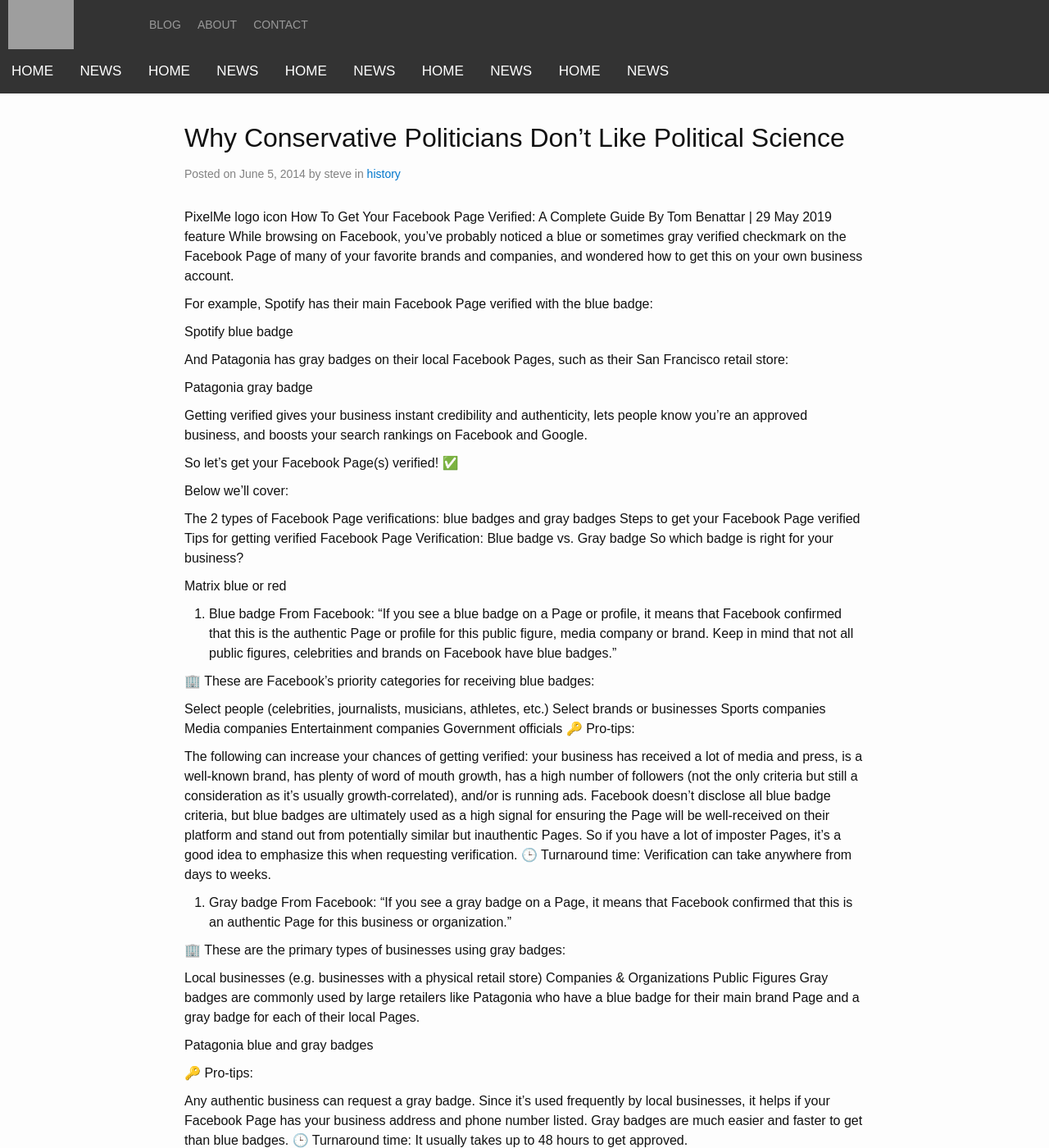
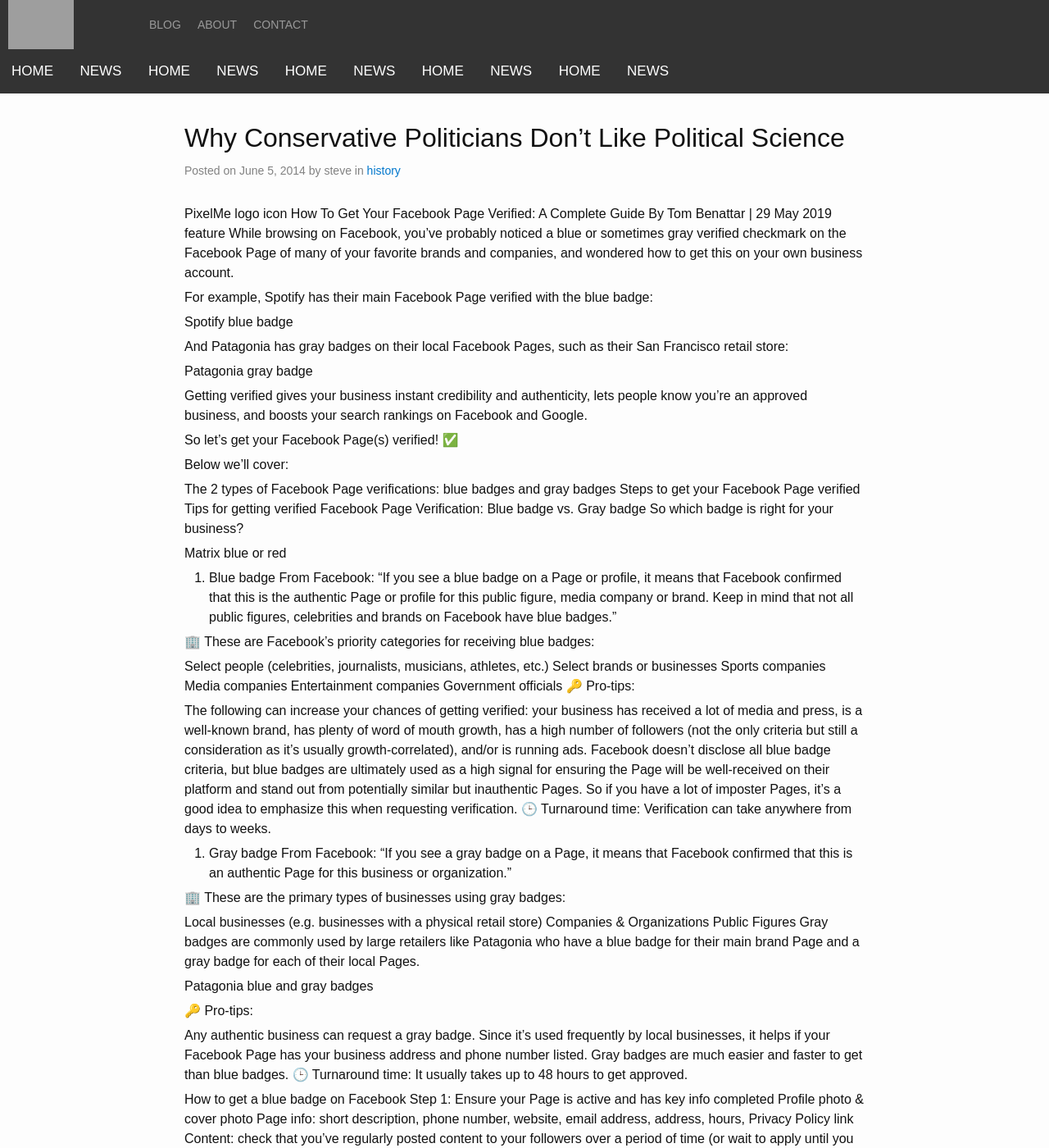
Before and after one commit to Indscience/indscience.github.io, a Jekyll site: the page built from _posts/2014-06-05-why-conservative-politicians-dont-like-political-science.md, in a window 1280 px wide and 1400 px high. Shown: the whole window at 82% size. Built offline with Jekyll 4.4.1, drawn with Linux system fonts in a browser that asks for light colours; nearby versions of some CDN libraries; some web fonts are replaced; comment, search, counter and statistics services are not loaded; grey boxes are pictures that could not be loaded.

Commit message:
Update _base.scss

```diff
--- a/_sass/_base.scss
+++ b/_sass/_base.scss
@@ -33,7 +33,7 @@
 p, blockquote, pre,
 ul, ol, dl, figure,
 %vertical-rhythm {
-    margin-bottom: $spacing-unit / 3;
+    margin-bottom: $spacing-unit / 5;
 }
 
 
```
